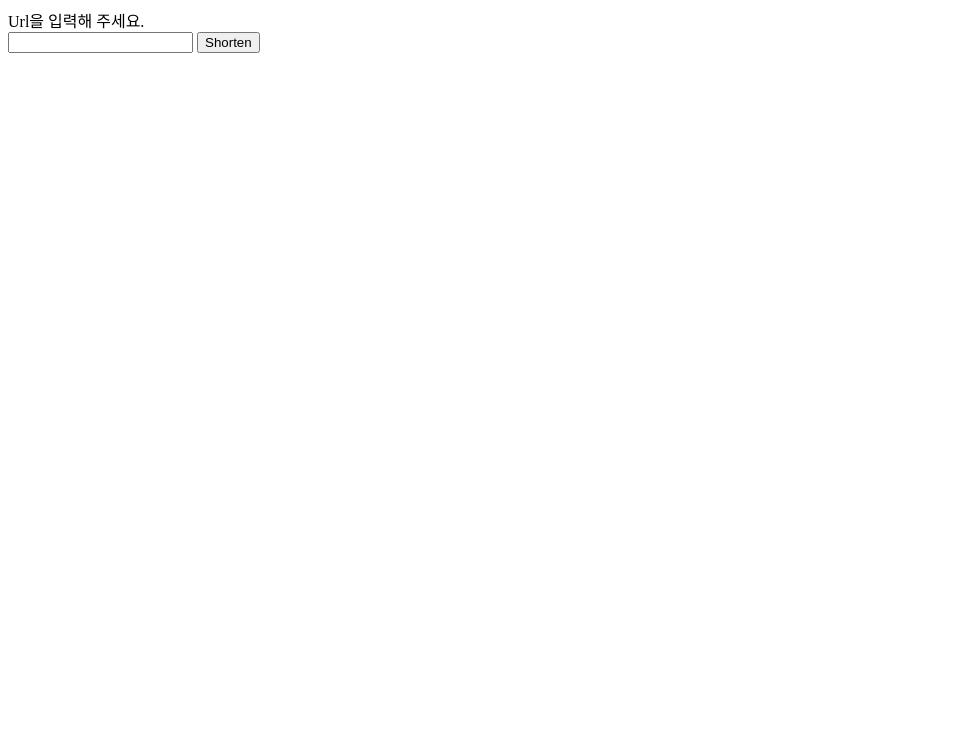
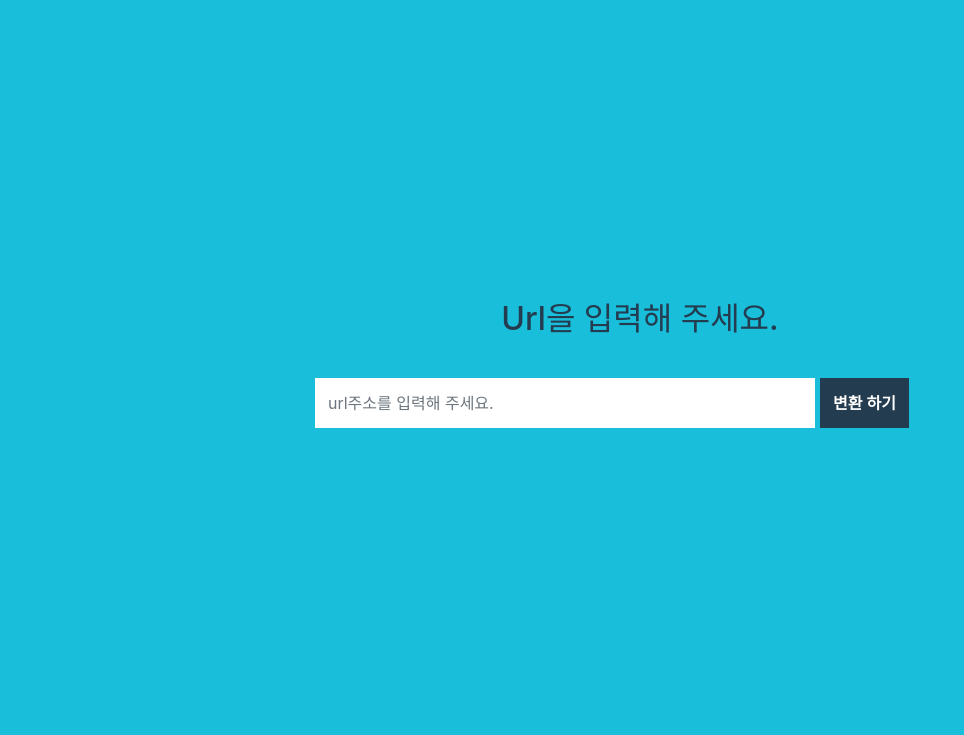
Before and after one commit to Deserve82/Url-Shortener, a Django app: page / in a window 1280 px wide. Shown: the top 735 px of the page, without its empty margins (0-964 px from the left). Run offline with Django 3.2, Linux system fonts and the light colour scheme; some libraries are stand-ins or nearby versions.

Commit message:
[feat] add css and copy js

```diff
--- a/url/templates/index.html
+++ b/url/templates/index.html
@@ -3,27 +3,80 @@
 <head>
     <meta charset="UTF-8">
     <title>Url Shortener</title>
+
+    <link href="//maxcdn.bootstrapcdn.com/bootstrap/4.1.1/css/bootstrap.min.css" rel="stylesheet" id="bootstrap-css">
+    <script src="//maxcdn.bootstrapcdn.com/bootstrap/4.1.1/js/bootstrap.min.js"></script>
+    <script src="https://code.jquery.com/jquery-3.2.1.min.js"></script>
+
+    <style>
+        body {
+            background: #19beda;
+        }
+        .shortener {
+            padding: 300px 0;
+            background: #19beda;
+        }
+
+        .shortener .content {
+            max-width: 650px;
+            margin: 0 auto;
+            text-align: center;
+            position: relative;
+            z-index: 2;
+        }
+
+        .shortener .content h2 {
+            color: #243c4f;
+            margin-bottom: 40px;
+        }
+
+        .shortener .content .form-control {
+            height: 50px;
+            width: 500px;
+            border-color: #ffffff;
+            border-radius:0;
+        }
+
+        .shortener .content.form-control:focus {
+            box-shadow: none;
+            border: 2px solid #243c4f;
+        }
+
+        .shortener .content .btn {
+            min-height: 50px;
+            margin-left: 5px;
+            border-radius:0;
+            background: #243c4f;
+            color: #fff;
+            font-weight:600;
+        }
+    </style>
+
 </head>
 <body>
-    Url을 입력해 주세요.
+<section class="shortener">
+    <div class="content">
+        <h2>Url을 입력해 주세요.</h2>
             <form id="shortenUrl" method="post">
+                <div class="input-group">
                     <label>
-            <input type="text" id="url" />
+                        <input class="form-control" type="text" id="url" placeholder="url주소를 입력해 주세요."/>
                     </label>
-        <input type="submit" value="Shorten">
+                    <span class="input-group-btn">
+                        <button class="btn" type="submit">변환 하기</button>
+                    </span>
+                </div>
             </form>
-
             <div id="currUrl" style="display: none">
-         최근 변경된 url : <a id="currChangedUrl" readonly></a>
-        -> <a id="shortendUrl"></a>
-
+                 최근 url : <a id="currChangedUrl" readonly></a> -> <a id="shortendUrl"></a> <button onclick="copyUrl()">복사</button>
                 <br>
                 최근 이 주소로 방문된 횟수 : <a id="currentClicked"></a>
             </div>
+    </div>
+</section>
 </body>
 
 
-<script src="https://code.jquery.com/jquery-3.2.1.min.js"></script>
 <script type="text/javascript">
     $(document).ready(
         $("#shortenUrl").submit( function () {
@@ -52,6 +105,15 @@
             return false;
         })
     );
+    function copyUrl(){
+        const obj = document.getElementById("shortendUrl").innerText;
+        const elem = document.createElement("textarea");
+        document.body.appendChild(elem);
+        elem.value = obj;
+        elem.select();
+        document.execCommand("copy");
+        document.body.removeChild(elem);
+    }
 </script>
 
 </html>
```
Lines whose indentation alone changed are shown as unchanged.
